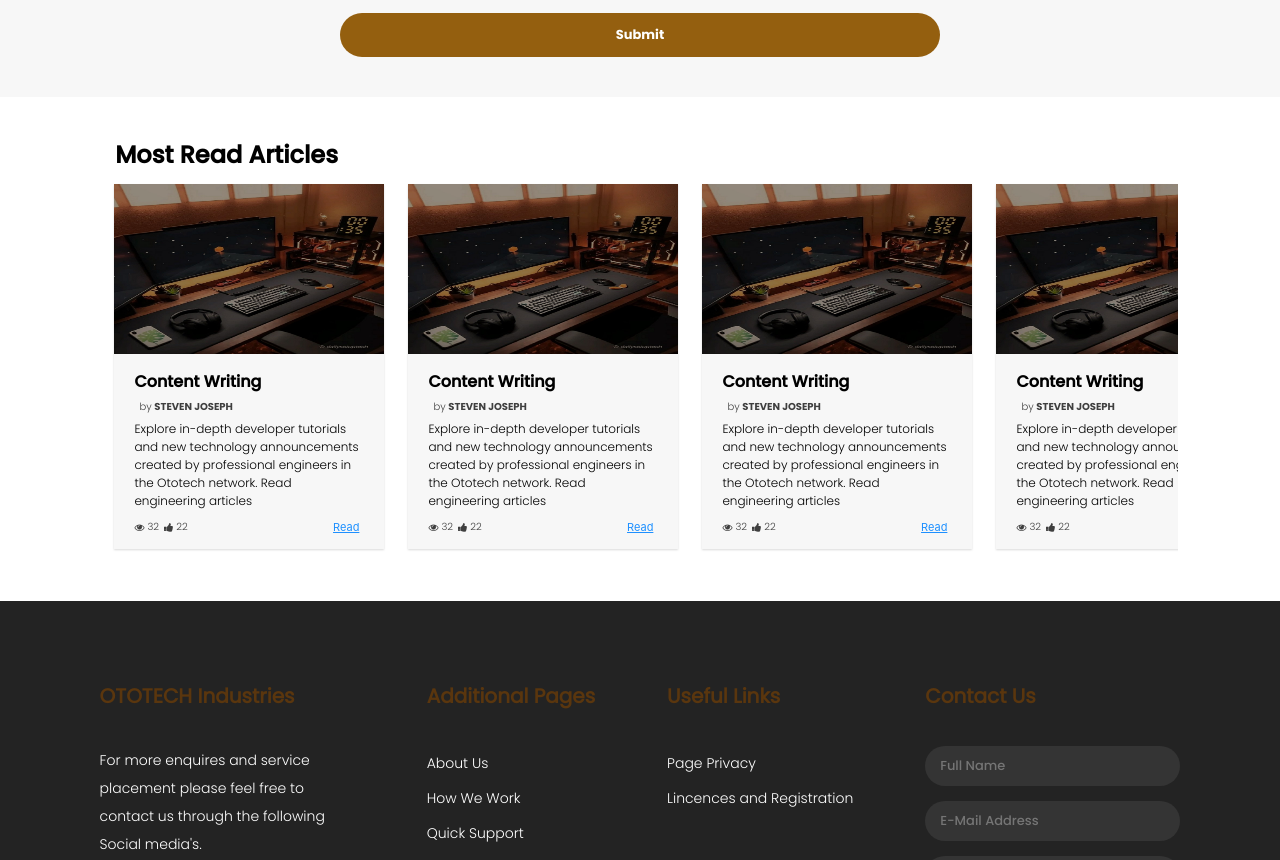
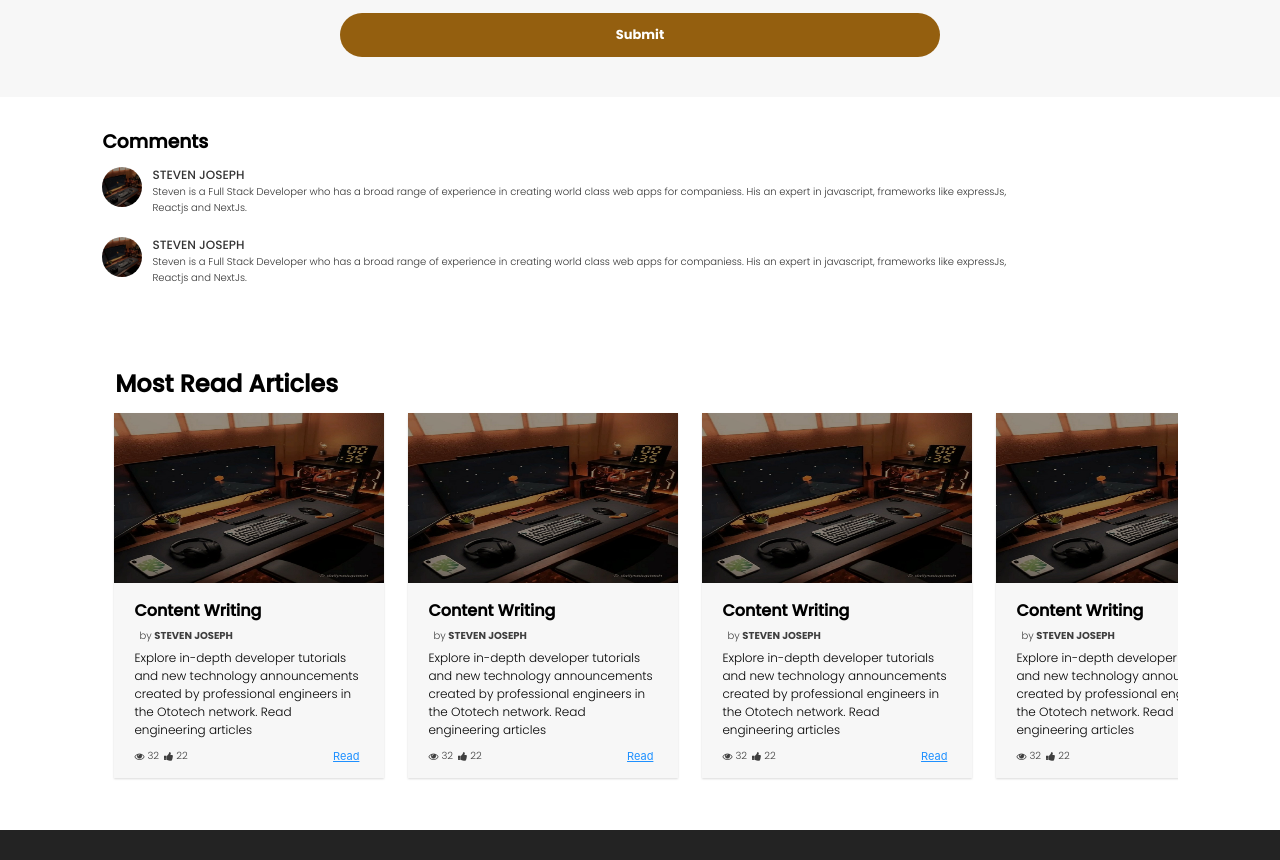
Before and after one commit to Stevolisis/OTOTECH-PHP, a Next.js app: page /engineering/content-creation in a window 1280 px wide. Shown: the part 2520-3380 px from the top of the page. Built offline with nearby package versions, Linux system fonts and the light colour scheme; a web font is replaced by a local one.

Commit message:
added comments display section, admin section

```diff
--- a/pages/Layout.js
+++ b/pages/Layout.js
@@ -2,7 +2,7 @@ import Footer from "../components/Footer";
 import Header from "../components/Header";
 
 export default function Layout({children}){
-
+    //console.log(children.type.name)
     return(
         <>
         <Header/>
--- a/pages/[blogCategory]/[article]/index.js
+++ b/pages/[blogCategory]/[article]/index.js
@@ -161,6 +161,39 @@ Reprehenderit pretium ultrices taciti, aspernatur ullamco, pretium etiam consect
 
      </div>
 
+
+<div className="articleCommentsCon">
+<h3>Comments</h3>
+
+<div className='articleAuthorCon' style={{width:'100%'}}>
+    <div className='authorImg'>
+        <img src="/OTOTECH1.jpg"/>
+    </div>
+
+    <div className="articleAuthor" >
+        <p>STEVEN JOSEPH</p>
+        <p>Steven is a Full Stack Developer who has a broad range of experience in creating world class web apps for
+             companiess. His an expert in javascript, frameworks like expressJs, Reactjs and NextJs.</p>
+    </div>
+</div>
+
+<div className='articleAuthorCon' style={{width:'100%'}}>
+    <div className='authorImg'>
+        <img src="/OTOTECH1.jpg"/>
+    </div>
+
+    <div className="articleAuthor" >
+        <p>STEVEN JOSEPH</p>
+        <p>Steven is a Full Stack Developer who has a broad range of experience in creating world class web apps for
+             companiess. His an expert in javascript, frameworks like expressJs, Reactjs and NextJs.</p>
+    </div>
+</div>
+
+
+
+
+</div>
+
      <SlidingArticles/>
 
     </>
--- a/pages/admin/index.js
+++ b/pages/admin/index.js
@@ -3,6 +3,6 @@
 export default function BlogCategories(){
 
     return(
-        <>Hi</>
+        <>Admin Page</>
     )
 }
--- a/styles/article.scss
+++ b/styles/article.scss
@@ -201,3 +201,28 @@
         }
     }
 }
+
+.articleCommentsCon{
+    padding: 30px 8%;
+    background: $color3;
+
+    h3{
+        font-family: poppinsMedium;
+    }
+
+    .articleAuthor{
+        margin: 10px 0;
+    }
+
+    .articleAuthor p:nth-of-type(1){
+        font-size: 12px;
+        color: $color14;
+        font-family: poppinsMedium;
+    }
+
+    .articleAuthor p:nth-of-type(2){
+        font-size: 10px;
+        color: $color14;
+        font-family: poppinsLight;
+    }
+}
```
Also changed, not shown: pages/[blogCategory]/[article]/[page]/index.js (deleted, +0 -8 lines), pages/admin/category/addCategory/index.js (added, +8 -0 lines), pages/admin/category/editCategory/[category].js (added, +8 -0 lines), pages/admin/category/editCategory/index.js (added, +7 -0 lines), pages/admin/category/index.js (added, +10 -0 lines).
